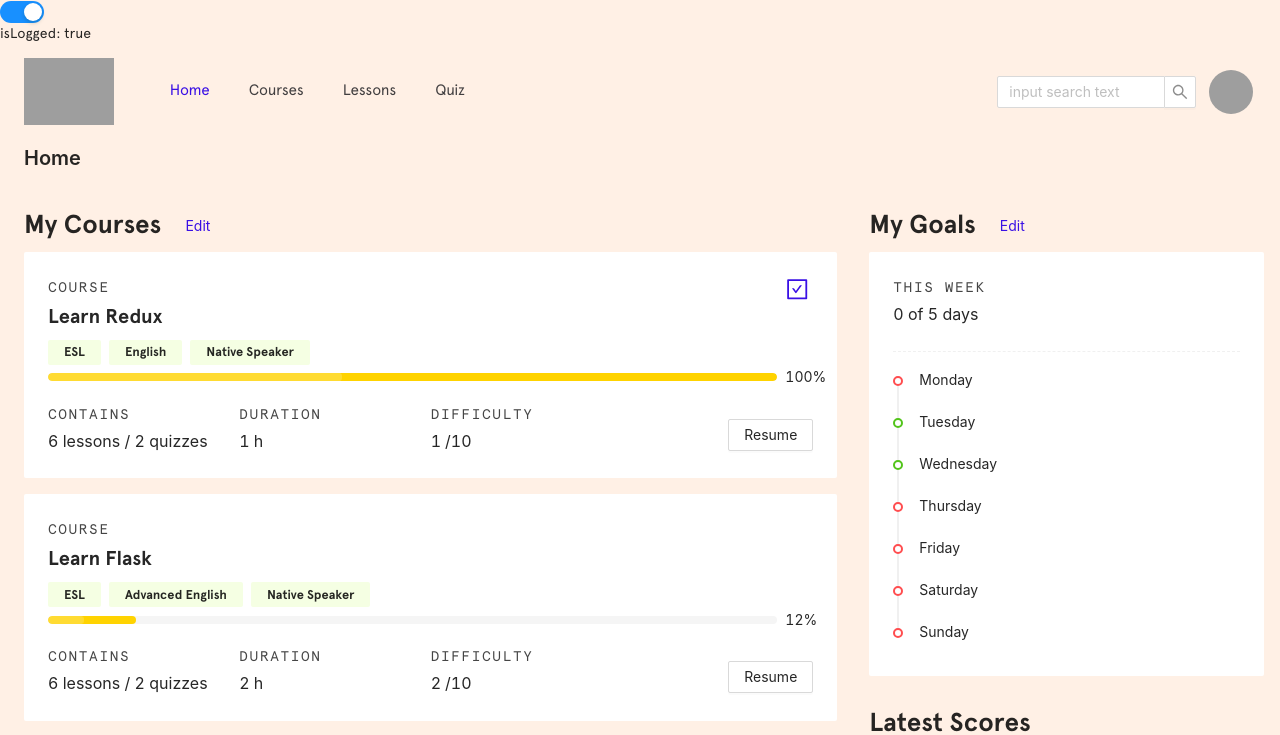
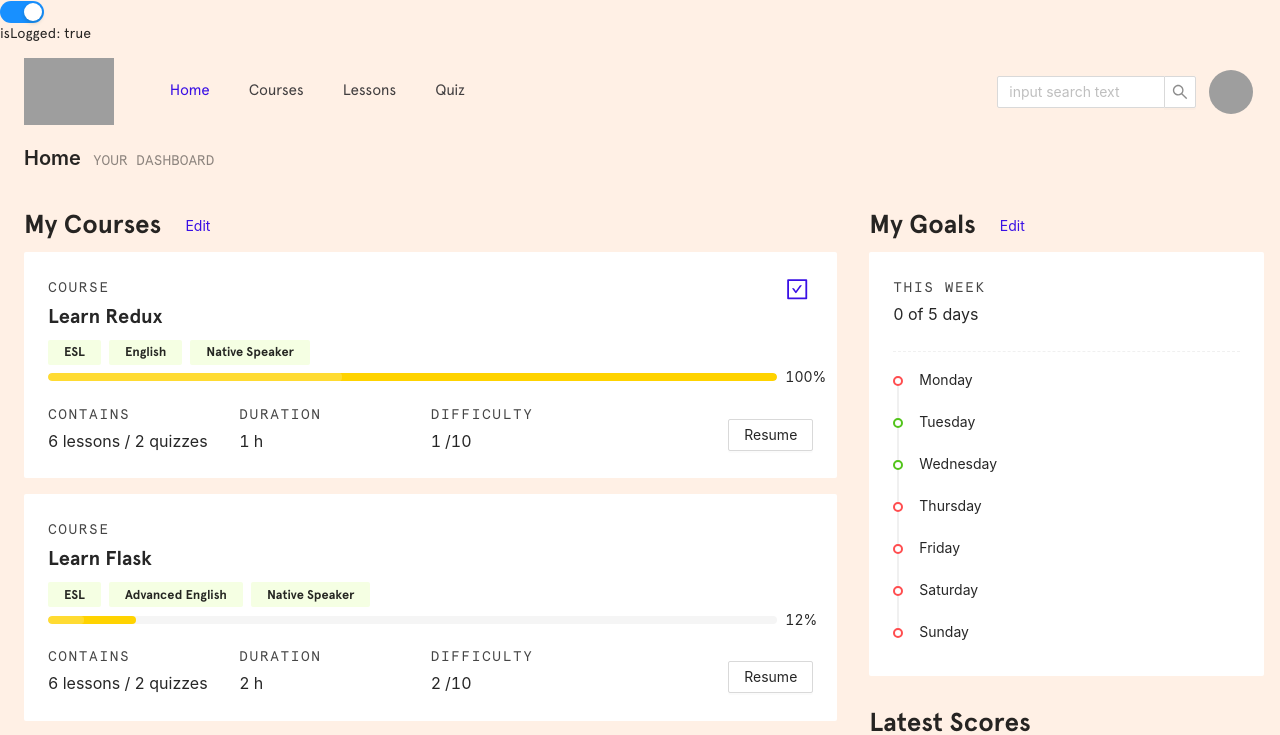
Before and after one commit to antoineGH/sayhello, a React (Create React App) app: page /auth/home in a window 1280 px wide. Shown: the top 735 px of the page. Built offline with nearby package versions, Linux system fonts and the light colour scheme; grey boxes are pictures that could not be loaded.

Commit message:
design subtitle page mono

```diff
--- a/src/App.css
+++ b/src/App.css
@@ -131,6 +131,12 @@
 		'Fira Sans', 'Droid Sans', 'Helvetica Neue', sans-serif;
 }
 
+.ant-page-header-heading-sub-title {
+	font-family: 'Apercu-Pro-Mono', -apple-system, BlinkMacSystemFont, 'Segoe UI', Roboto, Ubuntu, Cantarell,
+		'Fira Sans', 'Droid Sans', 'Helvetica Neue', sans-serif;
+	text-transform: uppercase;
+}
+
 /* LOGIN */
 
 .register_main,
--- a/src/pages/Course.tsx
+++ b/src/pages/Course.tsx
@@ -13,7 +13,7 @@
 				className='site-page-header'
 				onBack={() => navigate(-1)}
 				title='Courses'
-				subTitle='Find your courses'
+				subTitle='your courses'
 			/>
 			<CourseCatalog />
 		</div>
--- a/src/pages/Home.tsx
+++ b/src/pages/Home.tsx
@@ -10,7 +10,7 @@
 		<>
 			<Row>
 				<Col>
-					<PageHeader className='site-page-header' title='Home' />
+					<PageHeader className='site-page-header' title='Home' subTitle='Your Dashboard' />
 				</Col>
 			</Row>
 			<Row>
--- a/src/pages/Lesson.tsx
+++ b/src/pages/Lesson.tsx
@@ -12,7 +12,7 @@
 				className='site-page-header'
 				onBack={() => navigate(-1)}
 				title='Lessons'
-				subTitle='Find your Lessons'
+				subTitle='your Lessons'
 			/>
 			<LessonCatalog />
 		</div>
--- a/src/pages/Quiz.tsx
+++ b/src/pages/Quiz.tsx
@@ -9,12 +9,7 @@
 
 	return (
 		<div>
-			<PageHeader
-				className='site-page-header'
-				onBack={() => navigate(-1)}
-				title='Quiz'
-				subTitle='Find your quizzes'
-			/>
+			<PageHeader className='site-page-header' onBack={() => navigate(-1)} title='Quiz' subTitle='your quizzes' />
 			<QuizCatalog />
 		</div>
 	)
```
